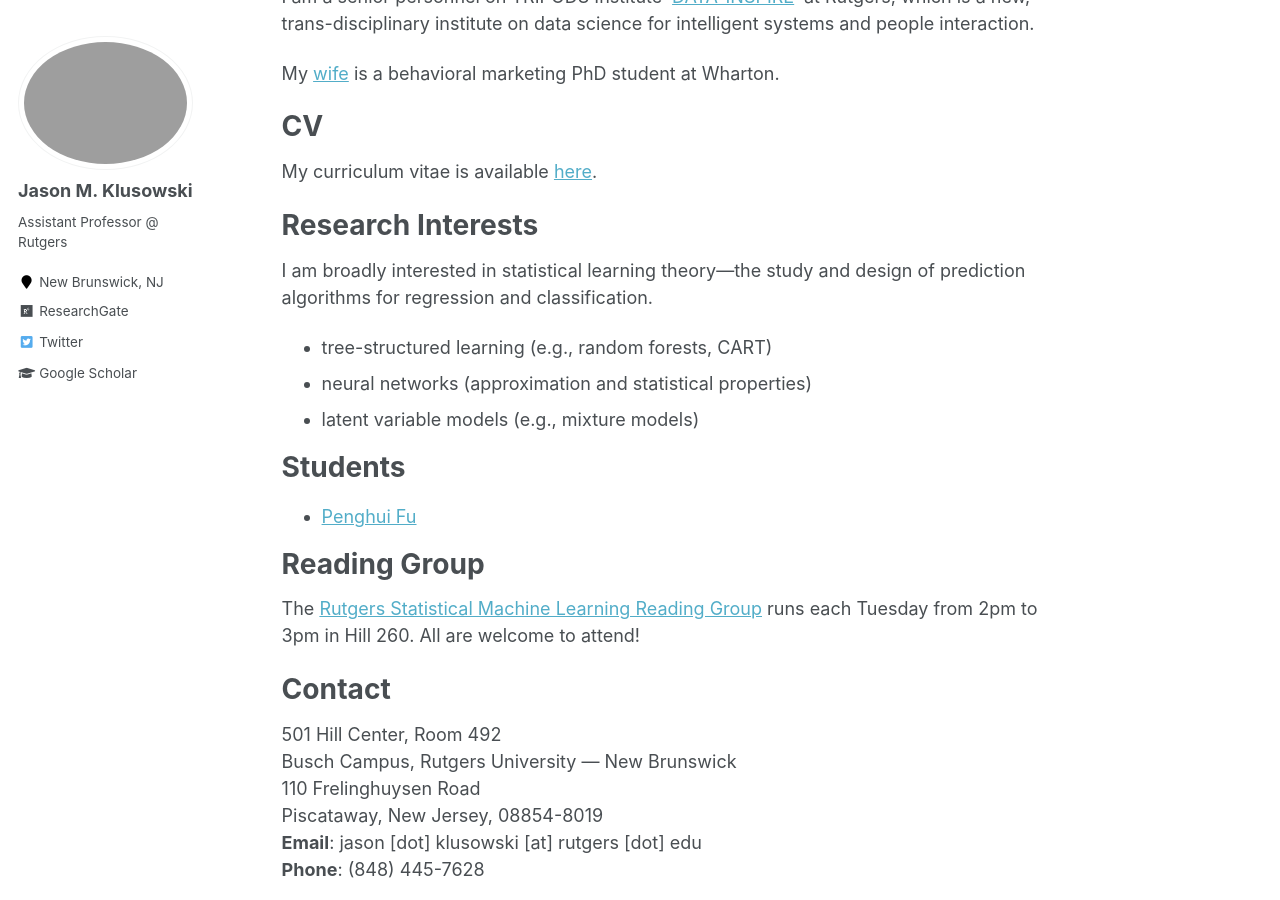
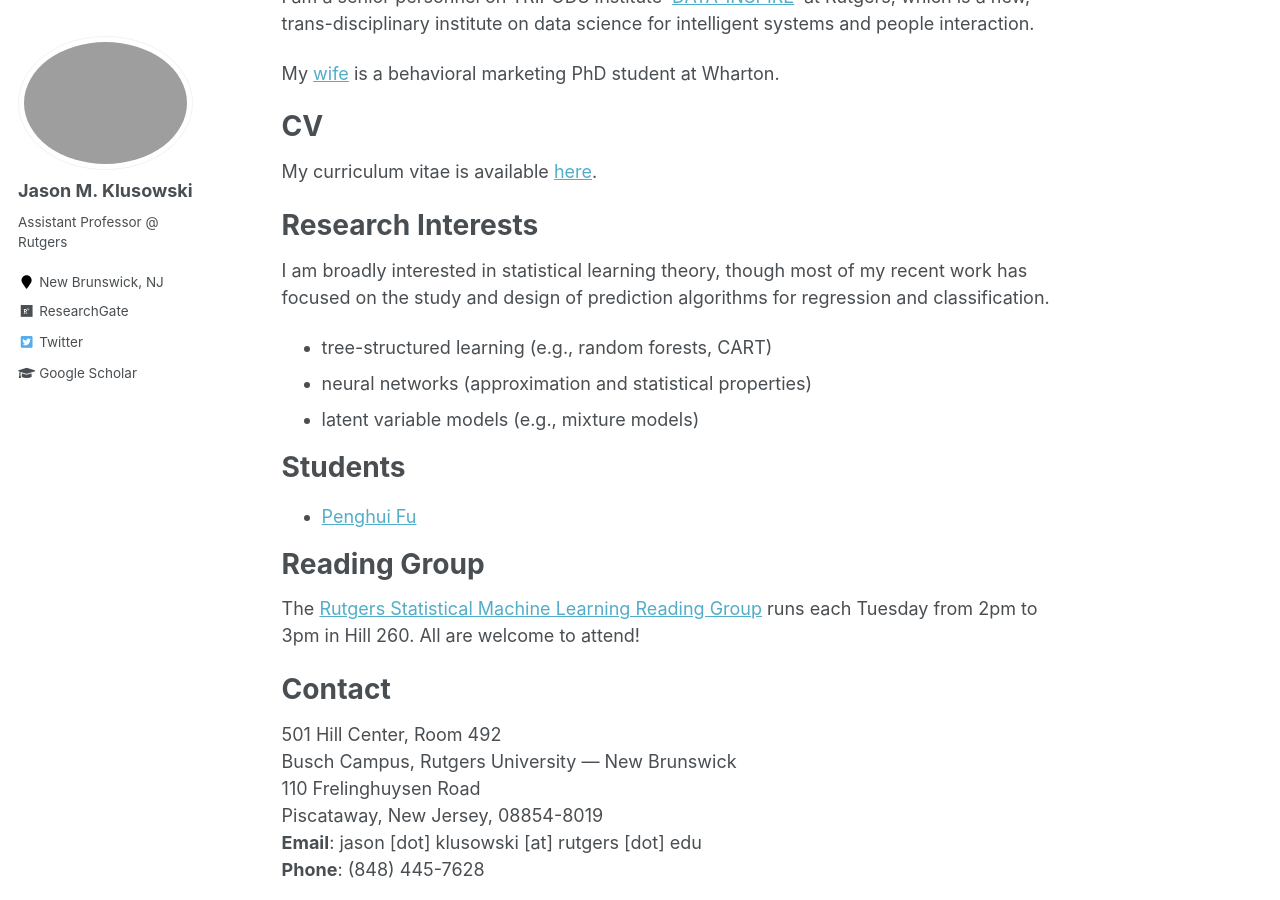
Before and after one commit to jasonklusowski/jasonklusowski.github.io, a Jekyll site: the page built from _pages/about.md, in a window 1280 px wide and 900 px high, scrolled down 433 px. Built offline with Jekyll 4.4.1, drawn with Linux system fonts in a browser that asks for light colours.

Commit message:
Update about.md

```diff
--- a/_pages/about.md
+++ b/_pages/about.md
@@ -27,7 +27,7 @@ My curriculum vitae is available [here](https://jasonklusowski.github.io/files/K
 Research Interests
 ======
 
-I am broadly interested in statistical learning theory---the study and design of prediction algorithms for regression and classification.
+I am broadly interested in statistical learning theory, though most of my recent work has focused on the study and design of prediction algorithms for regression and classification.
 
 * tree-structured learning (e.g., random forests, CART)
 * neural networks (approximation and statistical properties)
```
